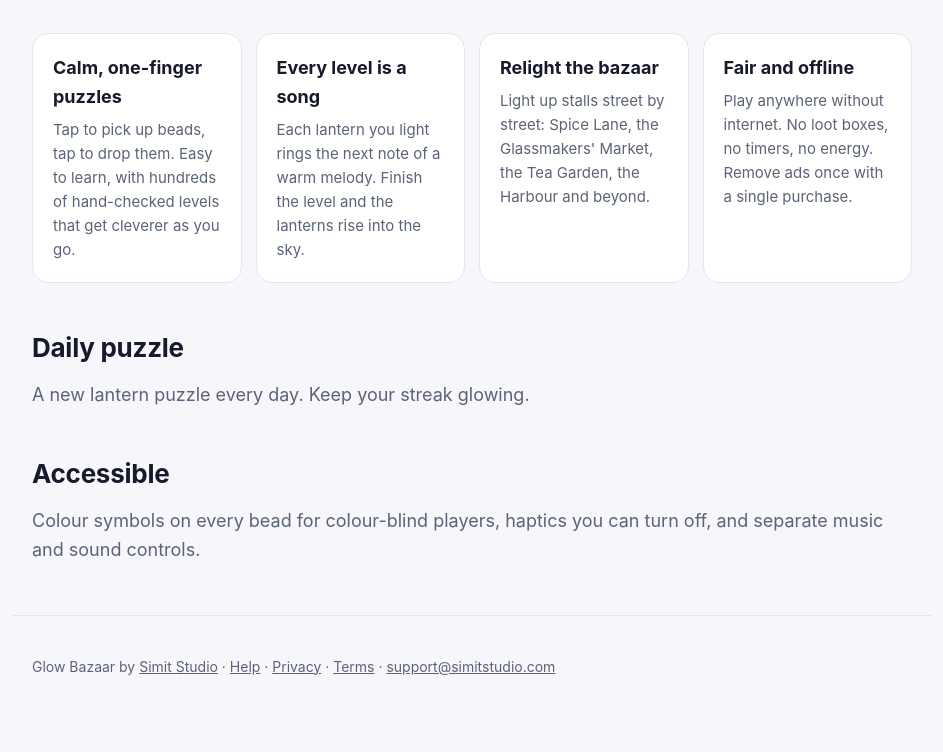
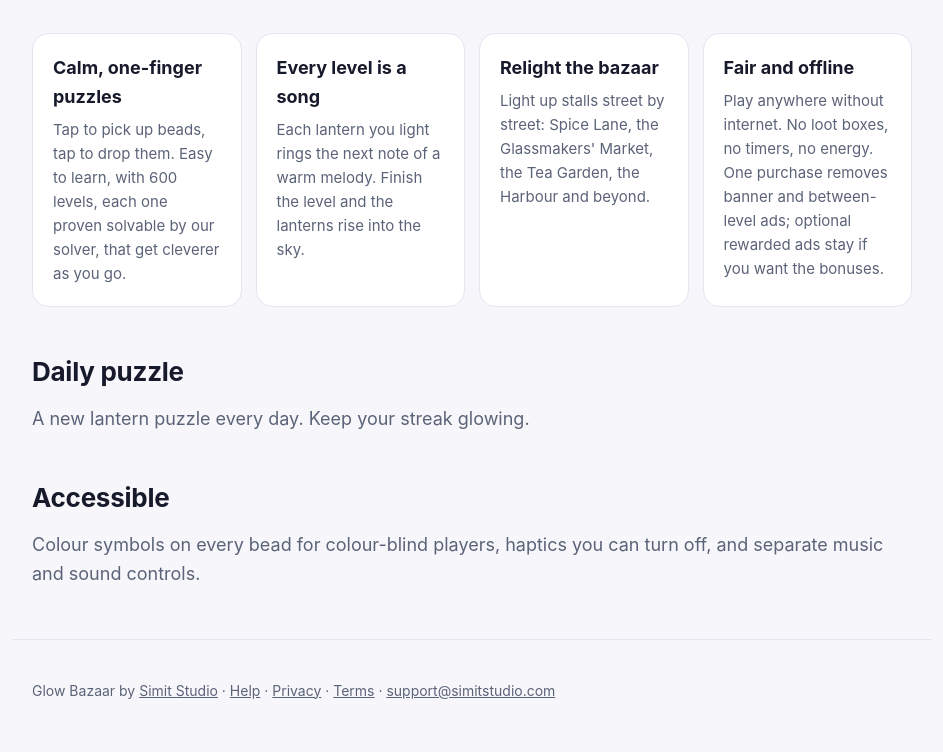
Before and after one commit to simitstudio/simitstudio.github.io, a plain HTML site: page glowbazaar/index.html in a window 1280 px wide. Shown: the part 1038-1790 px from the top of the page, without its empty margins (168-1111 px from the left). Before the commit the page ends 1766 px from the top, so only its background shows below. Drawn offline with Linux system fonts and the light colour scheme.

Commit message:
Glow Bazaar landing: accurate level and Remove Ads wording

```diff
--- a/glowbazaar/index.html
+++ b/glowbazaar/index.html
@@ -60,10 +60,10 @@
   <img class="shot" src="og.png" alt="Three glowing mosaic lanterns and glass beads under a starry night sky" width="1024" height="500">
 
   <div class="grid">
-    <div class="card"><h3>Calm, one-finger puzzles</h3><p>Tap to pick up beads, tap to drop them. Easy to learn, with hundreds of hand-checked levels that get cleverer as you go.</p></div>
+    <div class="card"><h3>Calm, one-finger puzzles</h3><p>Tap to pick up beads, tap to drop them. Easy to learn, with 600 levels, each one proven solvable by our solver, that get cleverer as you go.</p></div>
     <div class="card"><h3>Every level is a song</h3><p>Each lantern you light rings the next note of a warm melody. Finish the level and the lanterns rise into the sky.</p></div>
     <div class="card"><h3>Relight the bazaar</h3><p>Light up stalls street by street: Spice Lane, the Glassmakers' Market, the Tea Garden, the Harbour and beyond.</p></div>
-    <div class="card"><h3>Fair and offline</h3><p>Play anywhere without internet. No loot boxes, no timers, no energy. Remove ads once with a single purchase.</p></div>
+    <div class="card"><h3>Fair and offline</h3><p>Play anywhere without internet. No loot boxes, no timers, no energy. One purchase removes banner and between-level ads; optional rewarded ads stay if you want the bonuses.</p></div>
   </div>
 
   <h2>Daily puzzle</h2>
```
